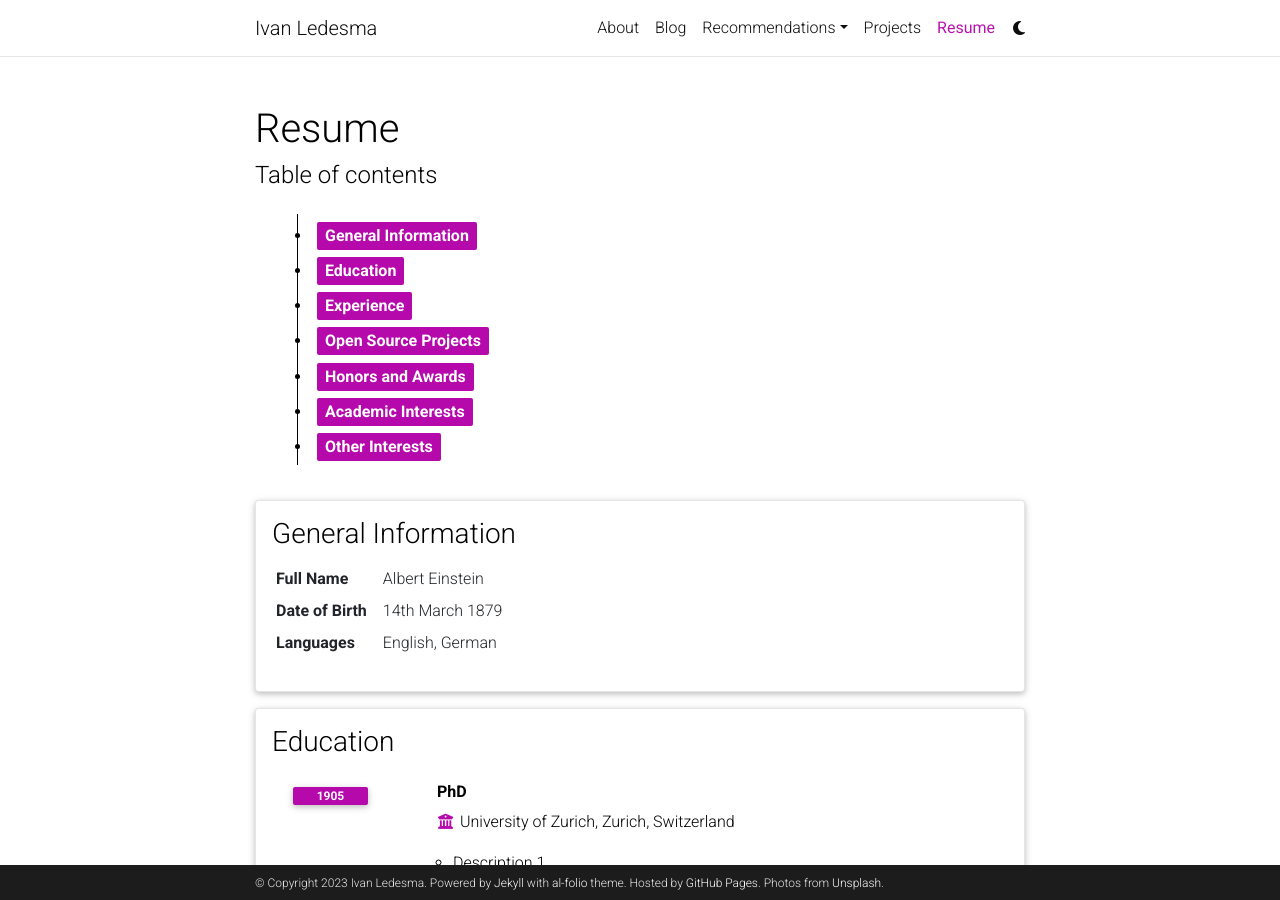
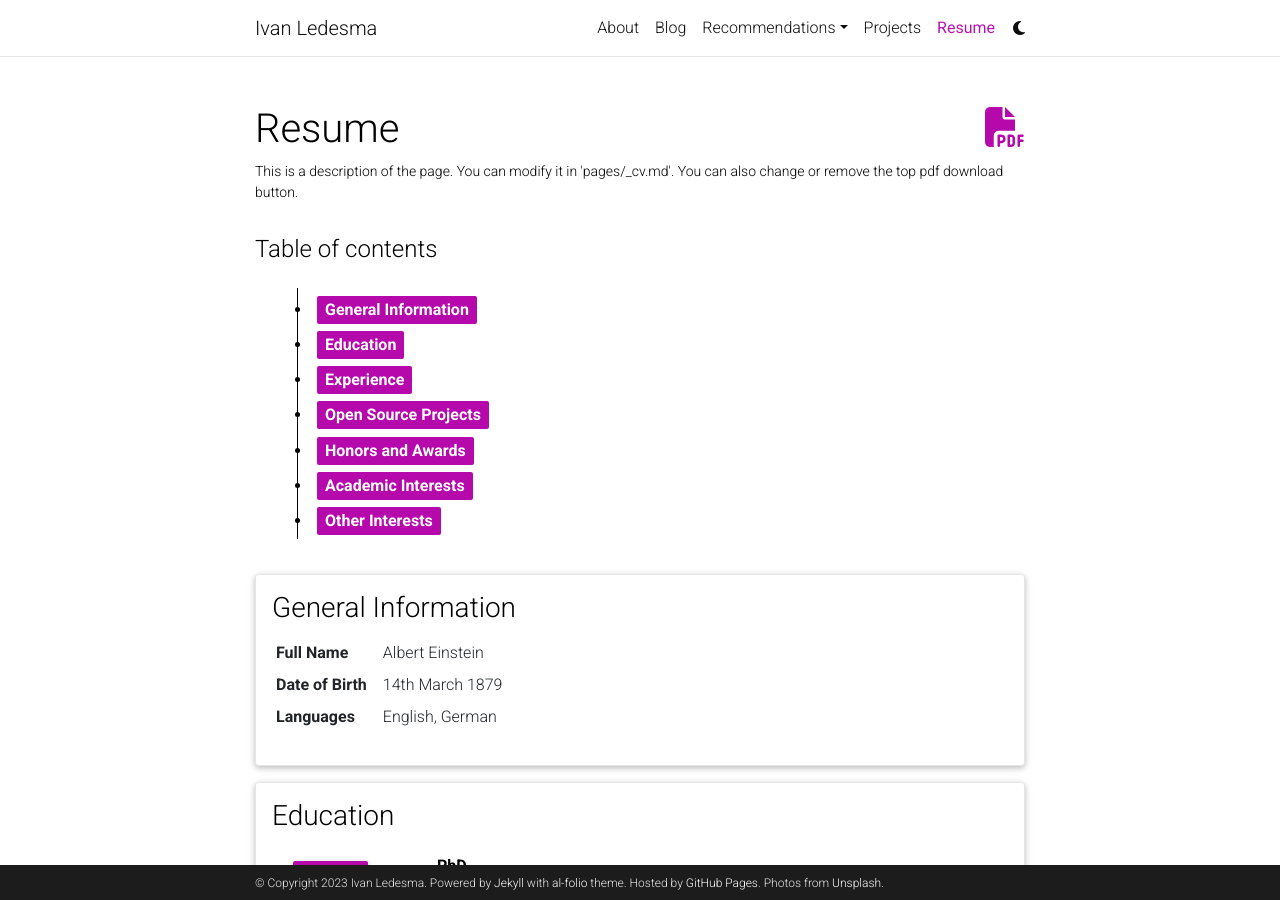
Before and after one commit to ledesma-ivan/ledesma-ivan.out-service, a Jekyll site: the page built from _pages/cv.md, in a window 1280 px wide and 900 px high. Built offline with Jekyll 4.4.1, drawn with Linux system fonts in a browser that asks for light colours; comment, search, counter and statistics services are not loaded; a style sheet for code colours, icons or effects is not loaded.

Commit message:
Update resume

```diff
--- a/_pages/cv.md
+++ b/_pages/cv.md
@@ -4,8 +4,8 @@
 title: Resume
 nav: true
 nav_order: 5
-cv_pdf:
-description:
+cv_pdf: Ivan Ledesma Resume.pdf
+description: This is a description of the page. You can modify it in 'pages/_cv.md'. You can also change or remove the top pdf download button.
 redirect: https://ledesma-ivan.github.io/assets/pdf/Ivan%20Ledesma%20Resume.pdf
 
 ---
```
